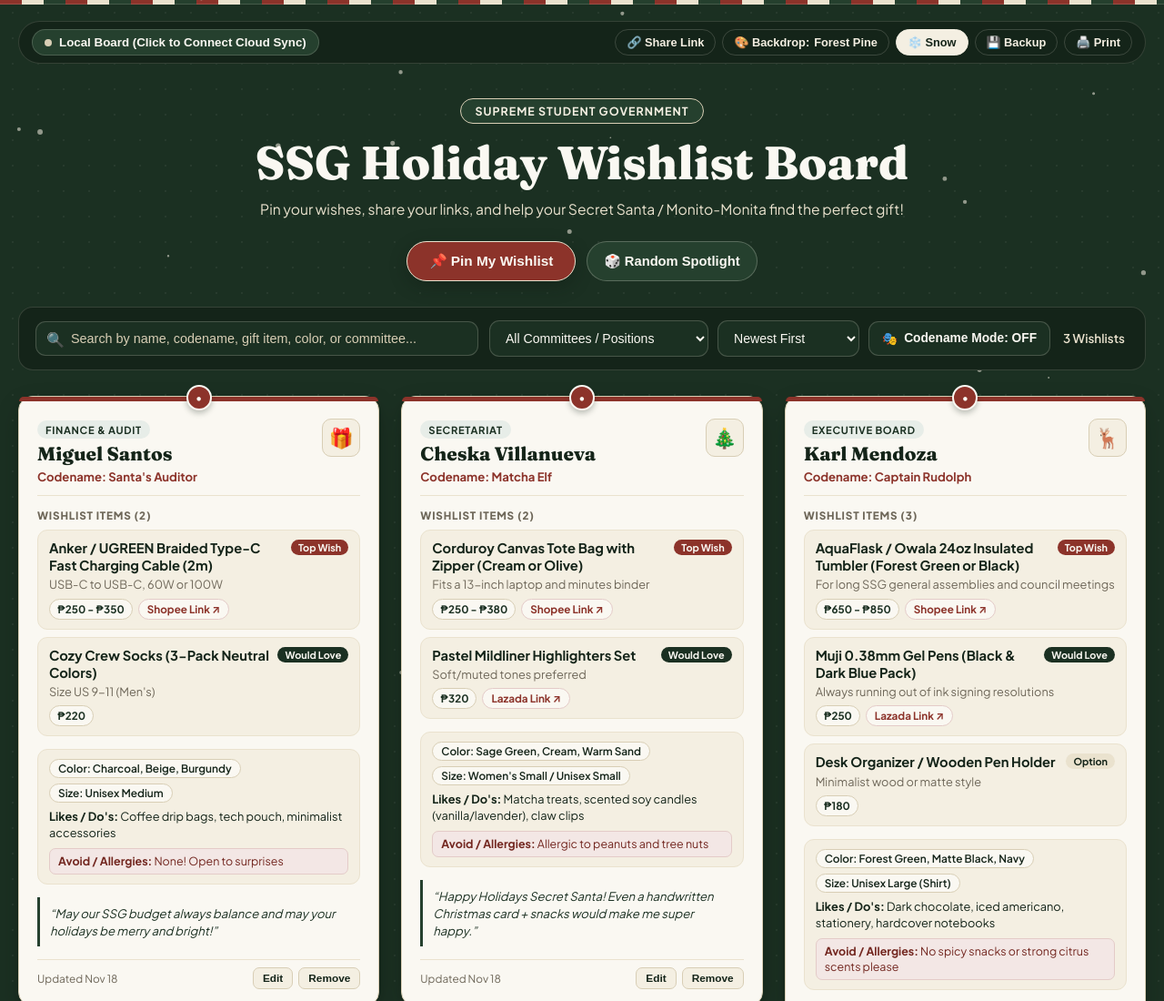
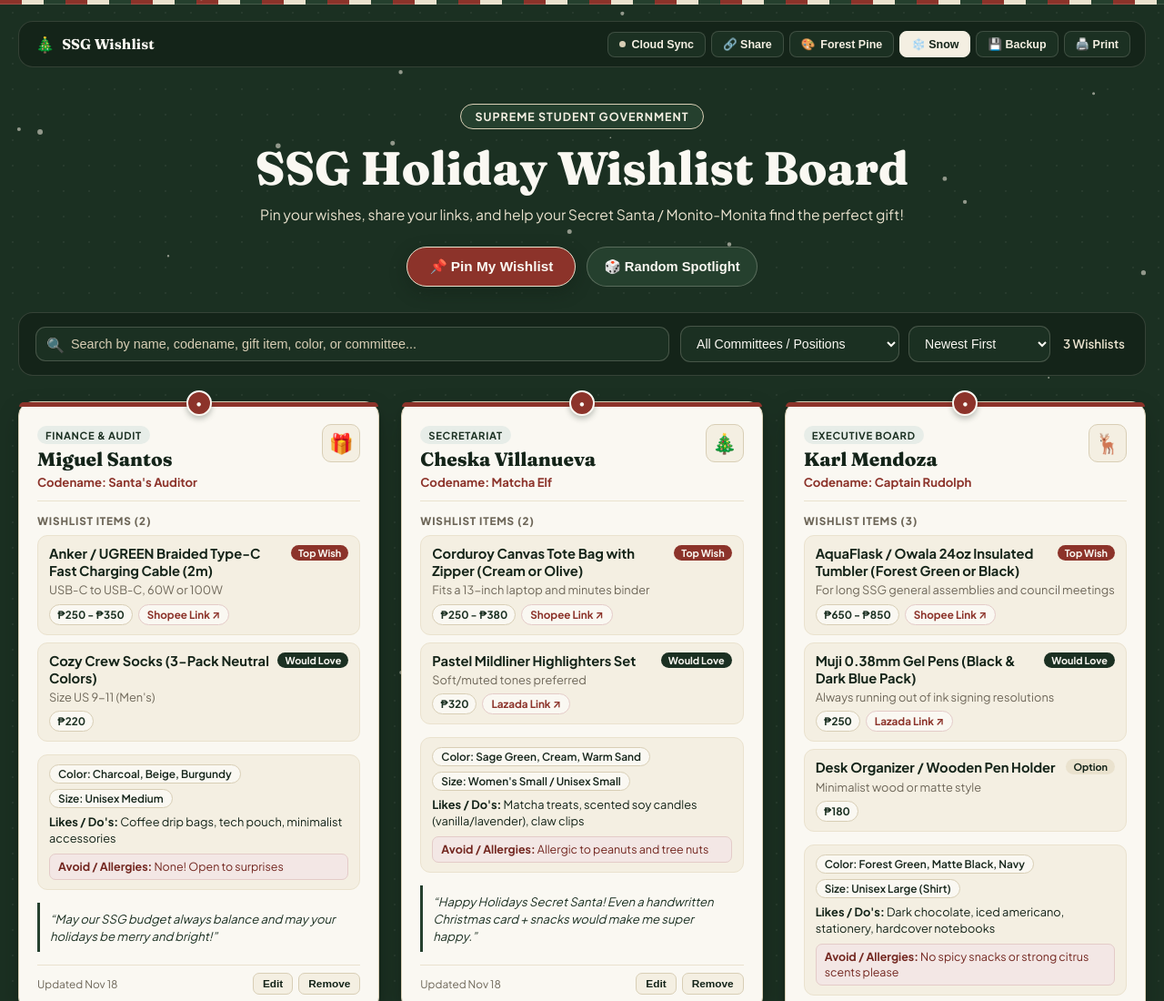
Before and after one commit to Huginn45/ssg-wishlist, a website: page index.html in a window 1280 px wide. Shown: the top 1100 px of the page at 91% size. Drawn offline with Linux system fonts and the light colour scheme.

Commit message:
Remove Codename Mode, remove Local Board pill, and clean up top bar

```diff
--- a/app.js
+++ b/app.js
@@ -122,7 +122,6 @@
   let cards = [];
   let selectedStamp = STAMPS[0];
   let currentStep = 1;
-  let mysteryMode = false;
   let snowEnabled = true;
   let currentThemeIndex = 0;
   const THEMES = [
@@ -137,8 +136,6 @@
   const searchInput = document.getElementById("search-input");
   const committeeFilter = document.getElementById("committee-filter");
   const sortSelect = document.getElementById("sort-select");
-  const mysteryBtn = document.getElementById("btn-mystery-mode");
-  const mysteryLabel = document.getElementById("mystery-mode-label");
   const statsCountEl = document.getElementById("board-stats-count");
 
   const wishlistModal = document.getElementById("wishlist-modal");
@@ -185,7 +182,7 @@
     if (backendUrl) {
       connectBackend(backendUrl, false);
     } else {
-      updateSyncIndicator(false, "Local Board (Click to Connect Cloud Sync)");
+      updateSyncIndicator(false, "Cloud Sync");
     }
 
     bindEvents();
@@ -284,18 +281,18 @@
   async function connectBackend(url, notifyUser = true) {
     backendUrl = url.trim();
     if (!backendUrl) {
-      updateSyncIndicator(false, "Local Board (Click to Connect Cloud Sync)");
+      updateSyncIndicator(false, "Cloud Sync");
       return;
     }
 
     localStorage.setItem(STORAGE_KEY_BACKEND, backendUrl);
-    updateSyncIndicator(false, "Connecting to shared board...");
+    updateSyncIndicator(false, "Syncing...");
 
     try {
       await fetchFromBackend();
       const label = isFirebaseUrl(backendUrl)
-        ? "Cloud Sync: Connected (Firebase)"
-        : "Cloud Sync: Connected (Google Sheets)";
+        ? "Synced (Firebase)"
+        : "Synced (Sheets)";
       updateSyncIndicator(true, label);
       if (notifyUser) showToast("☁️ Connected to live shared wishlist board!");
 
@@ -305,7 +302,7 @@
       }, 12000);
     } catch (err) {
       console.error("Cloud sync error:", err);
-      updateSyncIndicator(false, "Sync Error (Using Local Cache — Click to Check URL)");
+      updateSyncIndicator(false, "Sync Error");
       if (notifyUser) {
         showToast("⚠️ Could not reach shared URL. Check your Firebase or Apps Script URL.");
       }
@@ -457,15 +454,11 @@
       cardEl.className = "wish-card";
       cardEl.dataset.id = card.id;
 
-      const displayName = mysteryMode
-        ? (card.codename ? escapeHtml(card.codename) : "Mystery SSG Member")
-        : escapeHtml(card.name);
+      const displayName = escapeHtml(card.name);
 
-      const displaySub = mysteryMode
-        ? `<div class="member-codename">Real name hidden (Codename Mode)</div>`
-        : (card.codename
-            ? `<div class="member-codename">Codename: ${escapeHtml(card.codename)}</div>`
-            : "");
+      const displaySub = card.codename
+        ? `<div class="member-codename">Codename: ${escapeHtml(card.codename)}</div>`
+        : "";
 
       const itemsHtml = (card.items || [])
         .map((item) => {
@@ -982,19 +975,6 @@
     committeeFilter.addEventListener("change", renderBoard);
     sortSelect.addEventListener("change", renderBoard);
 
-    // Mystery / Codename Mode
-    mysteryBtn.addEventListener("click", () => {
-      mysteryMode = !mysteryMode;
-      mysteryBtn.classList.toggle("active", mysteryMode);
-      mysteryLabel.textContent = mysteryMode ? "Codename Mode: ON" : "Codename Mode: OFF";
-      renderBoard();
-      showToast(
-        mysteryMode
-          ? "Codename Mode ON: Real names are hidden."
-          : "Codename Mode OFF: Showing real names."
-      );
-    });
-
     // Random Spotlight
     document.getElementById("btn-random-pick").addEventListener("click", () => {
       const cardEls = Array.from(gridEl.querySelectorAll(".wish-card"));
@@ -1047,7 +1027,7 @@
       backendUrlInput.value = "";
       localStorage.removeItem(STORAGE_KEY_BACKEND);
       if (syncIntervalId) clearInterval(syncIntervalId);
-      updateSyncIndicator(false, "Local Board (Click to Connect Cloud Sync)");
+      updateSyncIndicator(false, "Cloud Sync");
       showToast("Disconnected from cloud database.");
     });
 
--- a/index.html
+++ b/index.html
@@ -18,18 +18,22 @@
 
   <div class="app-container">
     <!-- Top Utility Bar -->
-    <nav class="top-utility-bar">
-      <button type="button" class="sync-status-pill" id="btn-open-sync" title="Configure live shared database for all SSG phones">
-        <span class="status-dot" id="sync-status-dot"></span>
-        <span id="sync-status-text">Local Board (Click to Connect Cloud Sync)</span>
-      </button>
+    <nav class="top-utility-bar" aria-label="Board tools">
+      <div class="top-brand">
+        <span class="top-brand-mark" aria-hidden="true">🎄</span>
+        <span class="top-brand-text">SSG Wishlist</span>
+      </div>
 
       <div class="utility-actions">
+        <button type="button" class="util-btn" id="btn-open-sync" title="Configure live shared database for all SSG phones">
+          <span class="status-dot" id="sync-status-dot"></span>
+          <span id="sync-status-text">Cloud Sync</span>
+        </button>
         <button type="button" class="util-btn" id="btn-share-board" title="Copy shareable link for SSG group chat">
-          🔗 Share Link
+          🔗 Share
         </button>
         <button type="button" class="util-btn" id="btn-theme-cycle" title="Switch Board Backdrop">
-          🎨 Backdrop: <span id="current-theme-label">Forest Pine</span>
+          🎨 <span id="current-theme-label">Forest Pine</span>
         </button>
         <button type="button" class="util-btn active" id="btn-toggle-snow" title="Toggle Snowfall">
           ❄️ Snow
@@ -82,10 +86,6 @@
           <option value="name">Name (A–Z)</option>
           <option value="codename">Codename (A–Z)</option>
         </select>
-
-        <button type="button" class="mystery-toggle" id="btn-mystery-mode" title="Hide real names and show only Codenames">
-          🎭 <span id="mystery-mode-label">Codename Mode: OFF</span>
-        </button>
 
         <span class="stats-summary" id="board-stats-count">0 Wishlists</span>
       </div>
--- a/styles.css
+++ b/styles.css
@@ -104,68 +104,72 @@ body {
   justify-content: space-between;
   align-items: center;
   flex-wrap: wrap;
-  gap: 10px;
-  padding: 8px 14px;
+  gap: 12px;
+  padding: 10px 16px;
   background: var(--pine-900);
   border: 1px solid rgba(244, 239, 226, 0.14);
-  border-radius: var(--radius-pill);
-  margin-bottom: 24px;
+  border-radius: var(--radius-lg);
+  margin-bottom: 26px;
   font-size: 0.82rem;
 }
 
-.sync-status-pill {
+.top-brand {
   display: inline-flex;
   align-items: center;
   gap: 8px;
-  padding: 6px 13px;
-  border-radius: var(--radius-pill);
-  background: var(--pine-700);
+  font-family: var(--font-serif);
+  font-weight: 700;
+  font-size: 0.98rem;
   color: var(--cream-100);
-  border: 1px solid rgba(244, 239, 226, 0.18);
-  cursor: pointer;
-  font-weight: 600;
-  transition: background 0.18s ease;
+  letter-spacing: 0.01em;
+  padding-left: 2px;
 }
 
-.sync-status-pill:hover {
-  background: var(--pine-600);
+.top-brand-mark {
+  font-size: 1.05rem;
 }
 
 .status-dot {
-  width: 8px;
-  height: 8px;
+  width: 7px;
+  height: 7px;
   border-radius: 50%;
   background: var(--cream-400);
+  flex-shrink: 0;
 }
 
 .status-dot.online {
-  background: var(--cream-100);
-  box-shadow: 0 0 0 3px rgba(244, 239, 226, 0.25);
+  background: #6ee7b7;
+  box-shadow: 0 0 0 2px rgba(110, 231, 183, 0.25);
 }
 
 .utility-actions {
   display: flex;
   align-items: center;
-  gap: 7px;
+  gap: 6px;
   flex-wrap: wrap;
 }
 
 .util-btn {
-  background: transparent;
+  background: var(--pine-800);
   color: var(--cream-200);
-  border: 1px solid rgba(244, 239, 226, 0.18);
+  border: 1px solid rgba(244, 239, 226, 0.16);
   padding: 6px 12px;
-  border-radius: var(--radius-pill);
-  font-size: 0.8rem;
+  border-radius: var(--radius-sm);
+  font-size: 0.78rem;
   font-weight: 600;
   cursor: pointer;
   display: inline-flex;
   align-items: center;
-  gap: 5px;
-  transition: all 0.18s ease;
+  gap: 6px;
+  transition: background 0.15s ease, color 0.15s ease, border-color 0.15s ease;
 }
 
-.util-btn:hover,
+.util-btn:hover {
+  background: var(--pine-700);
+  border-color: rgba(244, 239, 226, 0.32);
+  color: var(--cream-100);
+}
+
 .util-btn.active {
   background: var(--cream-200);
   color: var(--pine-900);
@@ -325,27 +329,6 @@ body {
   font-weight: 500;
   cursor: pointer;
   outline: none;
-}
-
-.mystery-toggle {
-  display: inline-flex;
-  align-items: center;
-  gap: 7px;
-  padding: 10px 14px;
-  border-radius: var(--radius-md);
-  border: 1px solid rgba(244, 239, 226, 0.2);
-  background: var(--pine-800);
-  color: var(--cream-100);
-  font-size: 0.86rem;
-  font-weight: 600;
-  cursor: pointer;
-  transition: all 0.18s ease;
-}
-
-.mystery-toggle.active {
-  background: var(--berry-600);
-  border-color: var(--cream-300);
-  color: var(--cream-100);
 }
 
 .stats-summary {
```
